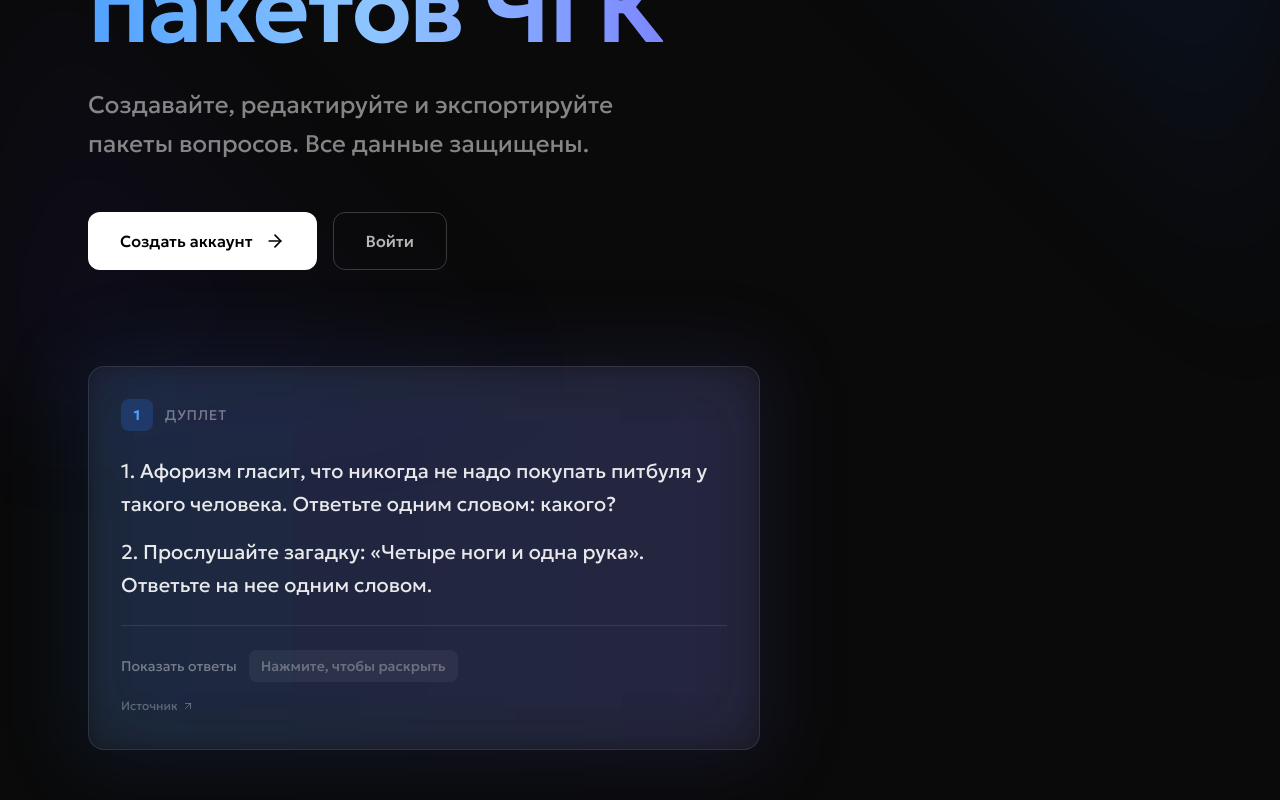
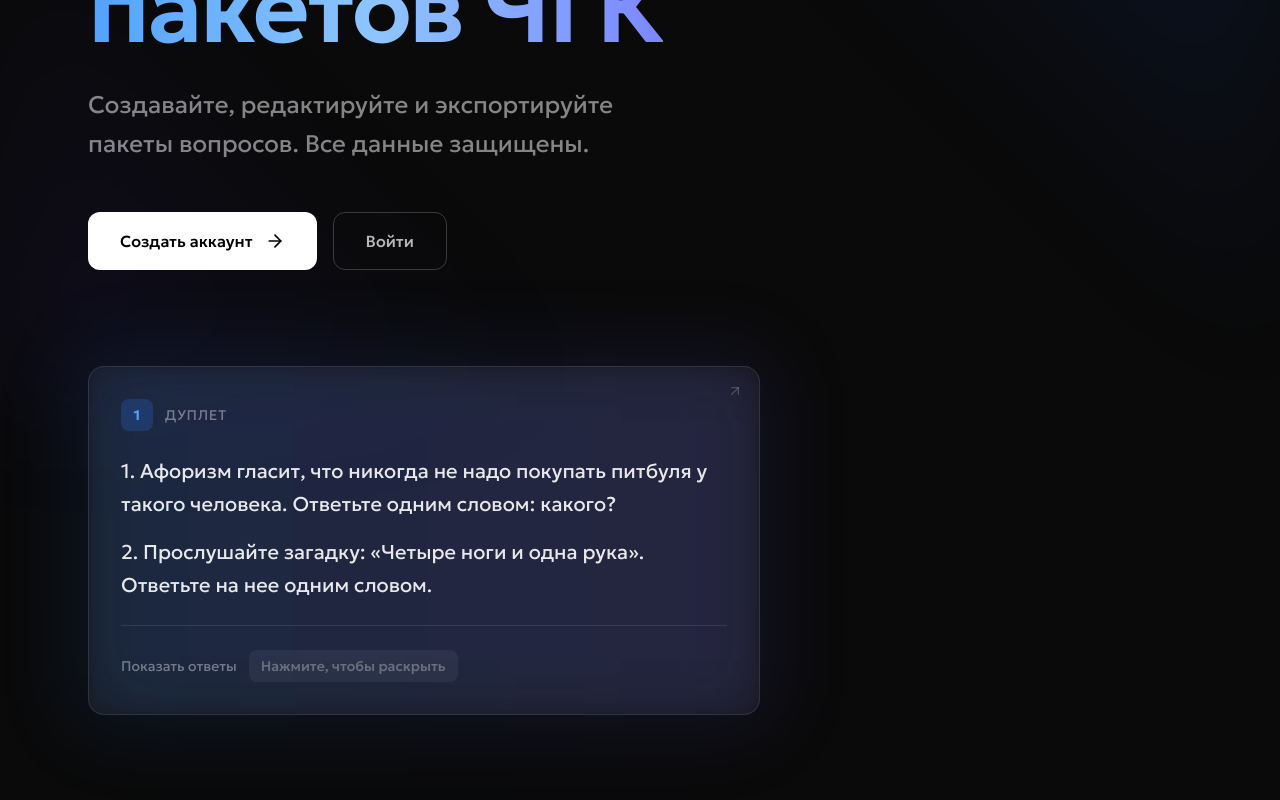
Before and after one commit to kopandante/chgk-web-suite, a Next.js app: page / in a window 1280 px wide. Shown: the part 402-1202 px from the top of the page. Built offline with nearby package versions, Linux system fonts and the light colour scheme; no server answers.

Commit message:
refactor: иконка источника в углу карточки

```diff
--- a/app/page.tsx
+++ b/app/page.tsx
@@ -127,6 +127,15 @@ export default function LandingPage() {
                 <div className="absolute -inset-4 bg-gradient-to-r from-blue-500/20 to-indigo-500/20 rounded-3xl blur-2xl opacity-50" />
 
                 <div className="relative rounded-2xl border border-white/10 bg-white/5 backdrop-blur-sm p-6 md:p-8">
+                  <a
+                    href="https://gotquestions.online/question/117351"
+                    target="_blank"
+                    rel="noopener noreferrer"
+                    className="absolute top-4 right-4 text-white/20 hover:text-white/50 transition-colors"
+                    title="Источник"
+                  >
+                    <ArrowUpRight className="w-4 h-4" />
+                  </a>
                   <div className="flex items-center gap-3 mb-6">
                     <div className="w-8 h-8 rounded-lg bg-blue-500/20 flex items-center justify-center">
                       <span className="text-blue-400 text-sm font-bold">1</span>
@@ -166,15 +175,6 @@ export default function LandingPage() {
                       </span>
                     )}
                   </button>
-                  <a
-                    href="https://gotquestions.online/question/117351"
-                    target="_blank"
-                    rel="noopener noreferrer"
-                    className="mt-4 text-xs text-white/30 hover:text-white/50 transition-colors inline-flex items-center gap-1"
-                  >
-                    Источник
-                    <ArrowUpRight className="w-3 h-3" />
-                  </a>
                 </div>
               </div>
             </div>
```
